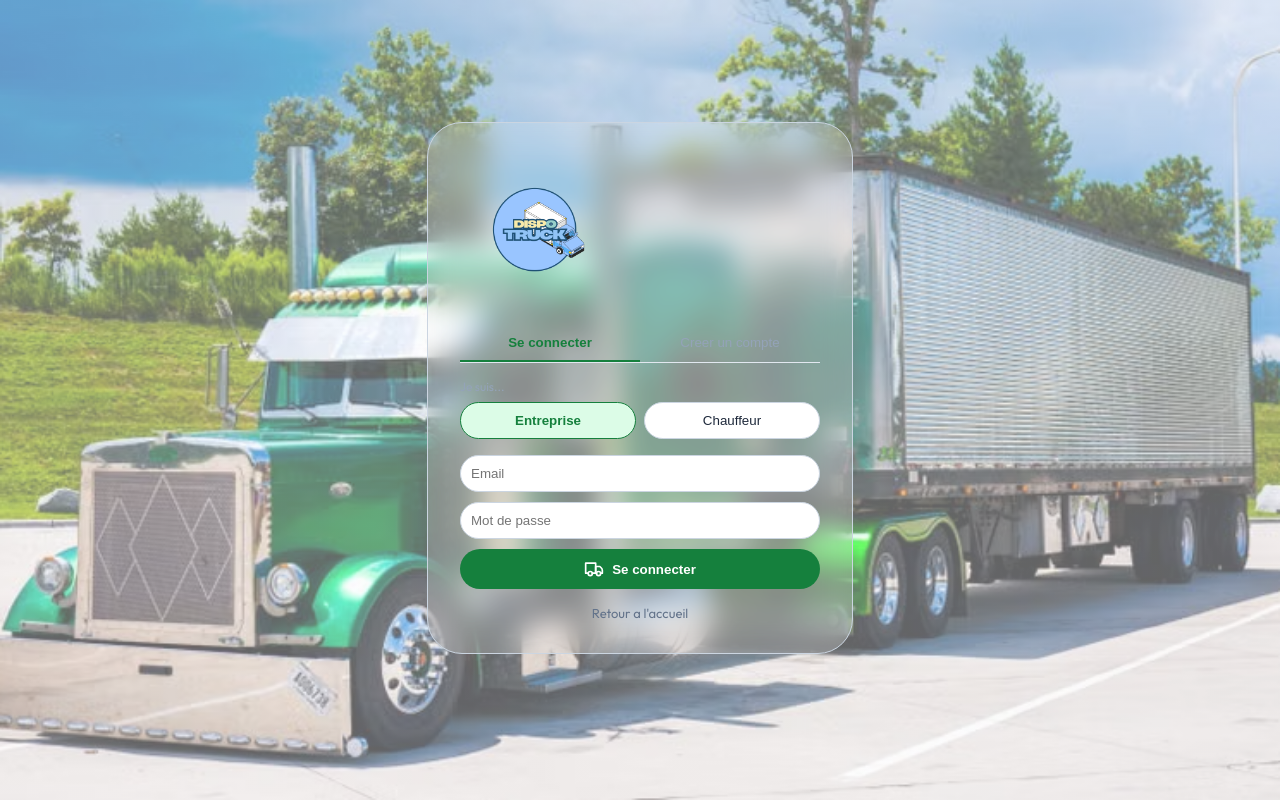
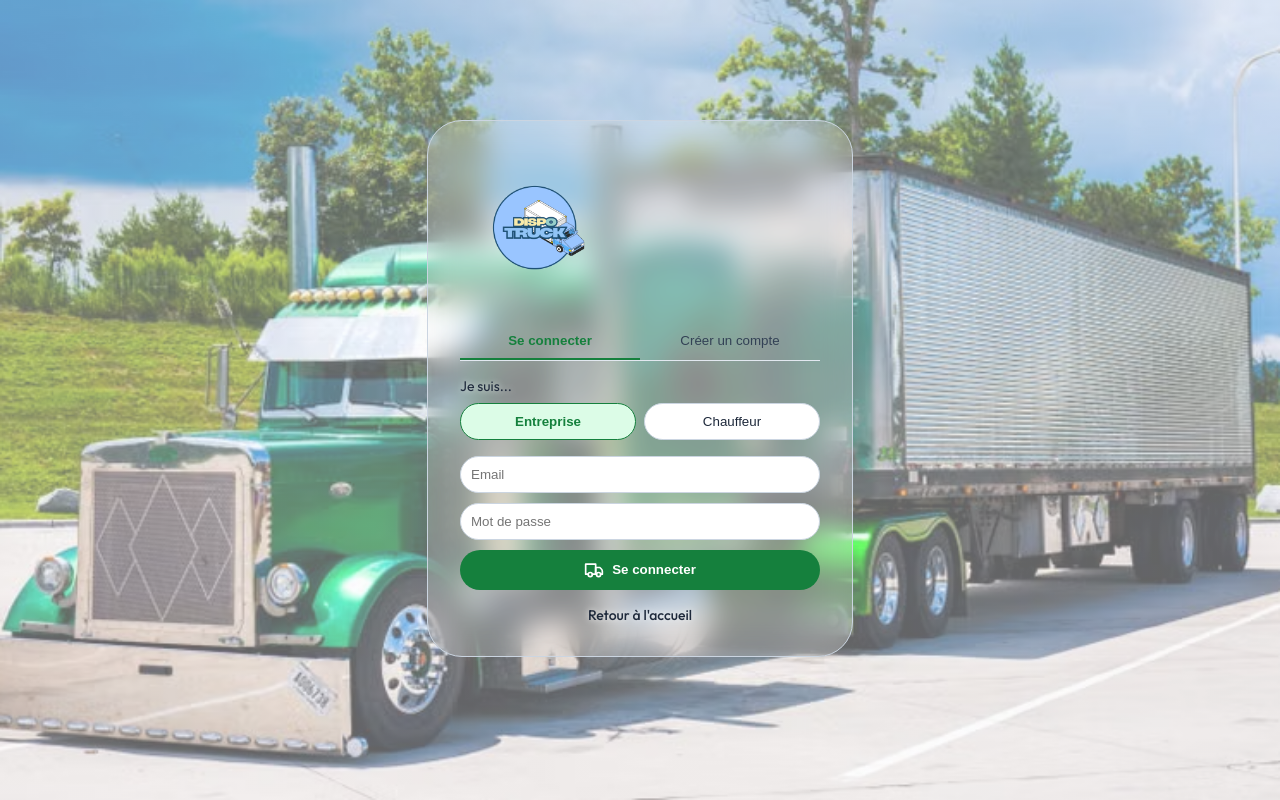
Before and after one commit to bocar86/dispotruck, a React (Vite) app in the folder frontend/: page /auth in a window 1280 px wide. Built offline with nearby package versions, Linux system fonts and the light colour scheme.

Commit message:
frontend: lisibilite de la page de connexion et accents

```diff
--- a/frontend/src/pages/Authentification.css
+++ b/frontend/src/pages/Authentification.css
@@ -17,6 +17,7 @@
   border-radius: 35px;
   padding: 32px;
   width: 360px;
+  text-shadow: 0 0 6px rgba(255, 255, 255, 0.8);
 }
 
 .auth-onglets {
@@ -31,7 +32,7 @@
   background: none;
   border: none;
   border-bottom: 2px solid transparent;
-  color: #94A3B8;
+  color: #334155;
   cursor: pointer;
 }
 
@@ -42,8 +43,8 @@
 }
 
 .label-role {
-  font-size: 12px;
-  color: #94A3B8;
+  font-size: 14px;
+  color: #1E293B;
   margin-top: 16px;
   margin-bottom: 8px;
 }
@@ -107,8 +108,9 @@
   display: block;
   text-align: center;
   margin-top: 16px;
-  font-size: 13px;
-  color: #64748B;
+  font-size: 14px;
+  color: #1E293B;
+  font-weight: 500;
   text-decoration: none;
 }
 
--- a/frontend/src/pages/Authentification.jsx
+++ b/frontend/src/pages/Authentification.jsx
@@ -231,7 +231,7 @@ function Authentification() {
             Se connecter
           </button>
           <button type="button" className={classeOngletInscription} onClick={() => setMode("inscription")}>
-            Creer un compte
+            Créer un compte
           </button>
         </div>
 
@@ -289,7 +289,7 @@ function Authentification() {
         </button>
         </form>
 
-        <Link to="/" className="auth-retour">Retour a l'accueil</Link>
+        <Link to="/" className="auth-retour">Retour à l'accueil</Link>
       </div>
     </div>
   );
--- a/frontend/src/pages/ChauffeurDashboard.jsx
+++ b/frontend/src/pages/ChauffeurDashboard.jsx
@@ -189,7 +189,7 @@ function ChauffeurDashboard() {
       <header className="dashboard-header">
         <img src={logo} alt="DispoTruck" className="logo-img" />
         <button onClick={seDeconnecter} className="bouton-deconnexion">
-          Se deconnecter
+          Se déconnecter
         </button>
       </header>
 
@@ -202,7 +202,7 @@ function ChauffeurDashboard() {
         </div>
 
         <div className="dashboard-carte">
-          <h2>Mes missions confirmees</h2>
+          <h2>Mes missions confirmées</h2>
           {contenuMissionsConfirmees}
         </div>
       </div>
--- a/frontend/src/pages/EntrepriseDashboard.jsx
+++ b/frontend/src/pages/EntrepriseDashboard.jsx
@@ -259,7 +259,7 @@ function EntrepriseDashboard() {
       <header className="dashboard-header">
         <img src={logo} alt="DispoTruck" className="logo-img" />
         <button onClick={seDeconnecter} className="bouton-deconnexion">
-          Se deconnecter
+          Se déconnecter
         </button>
       </header>
 
```
